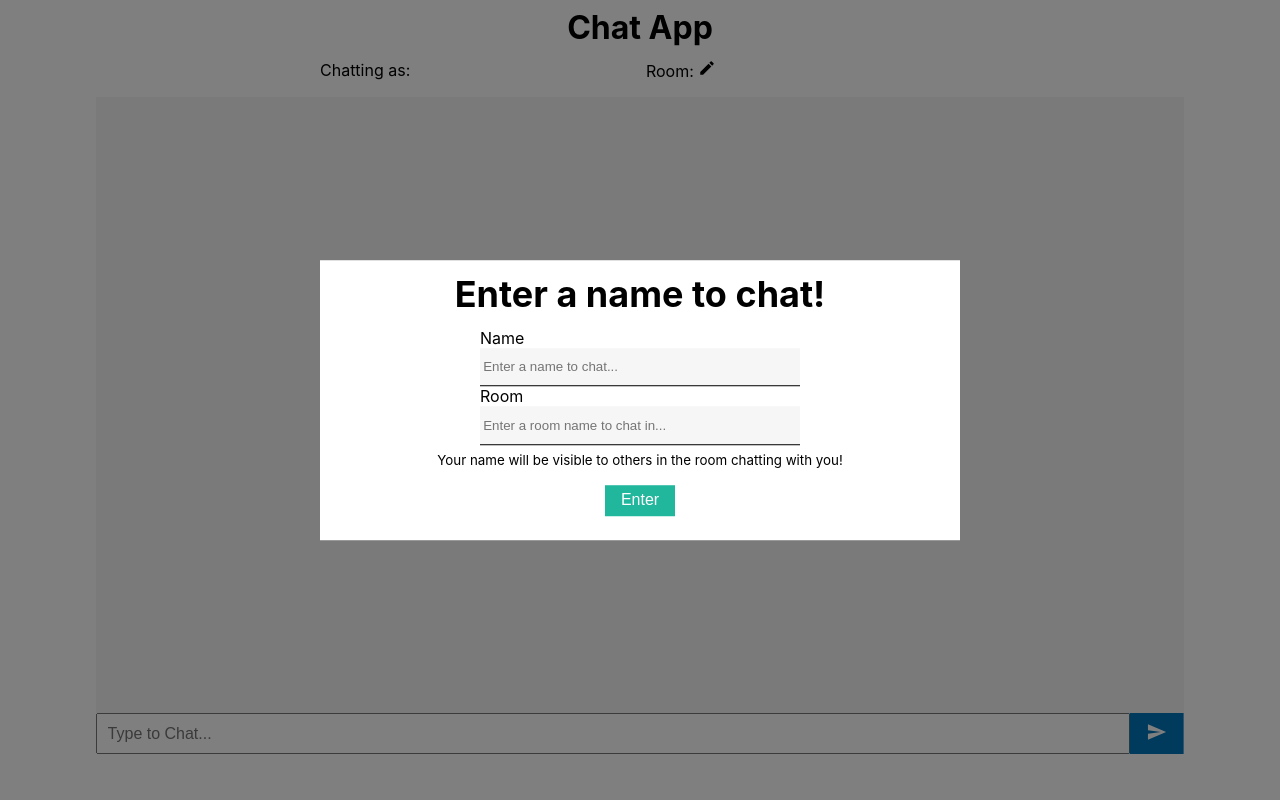
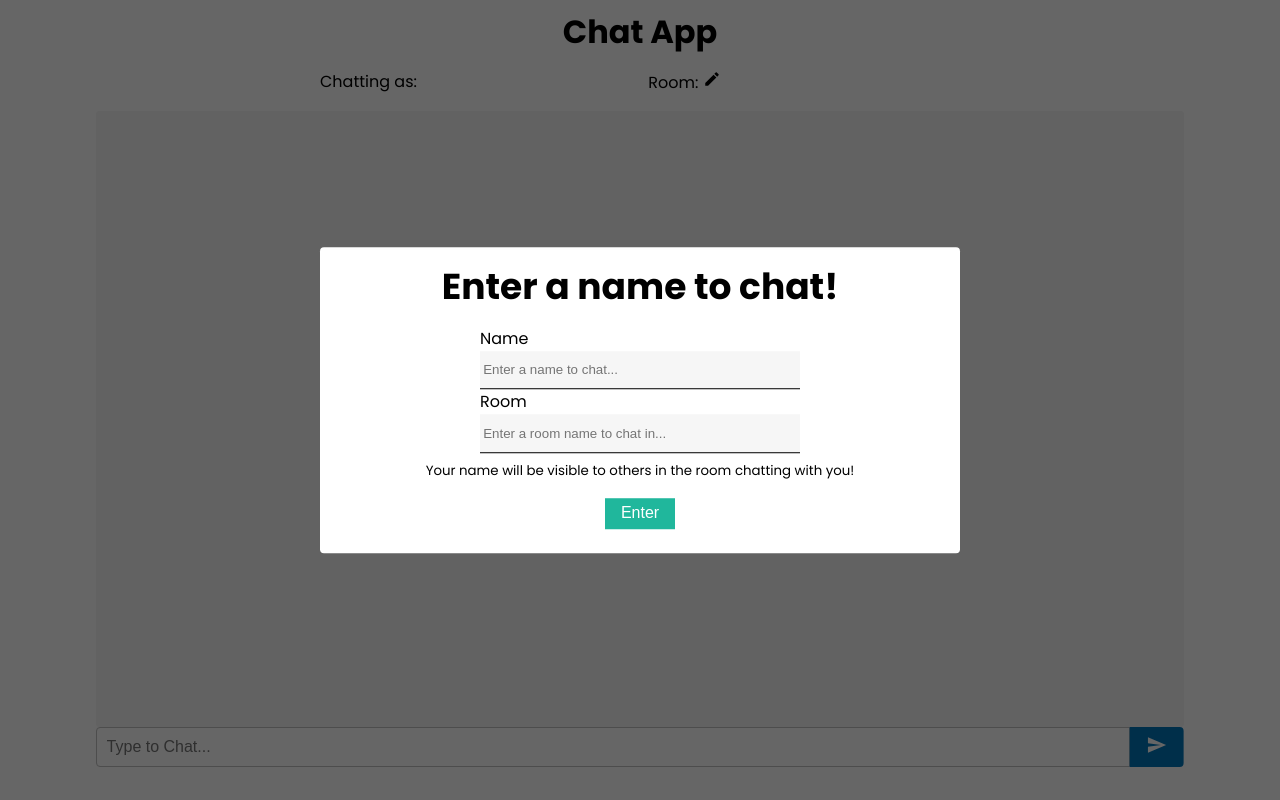
Before and after one commit to AChumber/chat-app, a React (Create React App) app in the folder frontend/: page / in a window 1280 px wide. Built offline with nearby package versions, Linux system fonts and the light colour scheme.

Commit message:
UI Changes - Font, chat message shows intended UI, send button animates on hover, border-radius.

```diff
--- a/frontend/public/index.html
+++ b/frontend/public/index.html
@@ -10,6 +10,9 @@
       content="Web site created using create-react-app"
     />
     <link rel="apple-touch-icon" href="%PUBLIC_URL%/logo192.png" />
+    <link rel="preconnect" href="https://fonts.googleapis.com">
+<link rel="preconnect" href="https://fonts.gstatic.com" crossorigin>
+<link href="https://fonts.googleapis.com/css2?family=Poppins:ital,wght@0,200;0,300;0,400;0,500;0,600;0,700;1,400&display=swap" rel="stylesheet">
     <!--
       manifest.json provides metadata used when your web app is installed on a
       user's mobile device or desktop. See https://developers.google.com/web/fundamentals/web-app-manifest/
@@ -24,7 +27,7 @@
       work correctly both with client-side routing and a non-root public URL.
       Learn how to configure a non-root public URL by running `npm run build`.
     -->
-    <title>React App</title>
+    <title>Chat App</title>
   </head>
   <body>
     <noscript>You need to enable JavaScript to run this app.</noscript>
--- a/frontend/src/components/chatContainer/chatContainer.scss
+++ b/frontend/src/components/chatContainer/chatContainer.scss
@@ -1,4 +1,5 @@
 .chat-container {
+    border-radius: 4px;
     position: relative;
     background-color: rgb(245, 245, 245);
     width: 85%;
--- a/frontend/src/components/chatContainer/chatInput/ChatInput.tsx
+++ b/frontend/src/components/chatContainer/chatInput/ChatInput.tsx
@@ -49,7 +49,7 @@ const ChatInput: React.FC<Props> = ({ socket, setMessages }) => {
                 value={ messageInput }
                 onChange={ (e) => setMessageInput(e.target.value) }
                 placeholder="Type to Chat..." />
-            <button onClick={ handleSend }><MdSend /></button>
+            <button onClick={ handleSend }><MdSend /><span className='send-btn-text'>Send</span></button>
         </div>
     )
 }
--- a/frontend/src/components/chatContainer/chatInput/chatInput.scss
+++ b/frontend/src/components/chatContainer/chatInput/chatInput.scss
@@ -9,9 +9,12 @@
         width: 95%;
         font-size: 1rem;
         padding: 0.6rem;
+        border: 1px solid rgb(192, 192, 192);
+        border-radius: 4px 0px 0px 4px;
     }
 
     button {
+        position: relative;
         display: block;
         font-size: 1rem;
         width: 5%;
@@ -21,17 +24,36 @@
         color: white;
         cursor: pointer;
         transition: background-color 0.15s ease-in-out;
+        border-radius: 0 4px 4px 0;
 
         position: absolute;
         left: 100%;
         transform: translateX(-100%);
 
+        & > .send-btn-text {
+            position: absolute;
+            left: -35px;
+            opacity: 0;
+            font-weight: 600;
+            transition: opacity 0.25s ease-in 200ms, left 0.2s ease-in-out 150ms;
+        }
+
         &:hover {
             background-color: rgb(0, 81, 129);
+        }
+        &:hover > .send-btn-text {
+            opacity: 1;
+            left: 50%;
+            transform: translateX(-50%);
+        }
+        &:hover>svg {
+            transform: translateX(20px);
+            opacity: 0;
         }
 
         & svg {
             transform: scale(1.3);
+            transition: all 0.2s ease-in-out;
         }
     }
 }
--- a/frontend/src/components/chatContainer/chatMessage/chatMessage.scss
+++ b/frontend/src/components/chatContainer/chatMessage/chatMessage.scss
@@ -7,9 +7,14 @@
     padding: 0.5rem;
     float:left;
 
+    .chat-message {
+        margin: 0;
+        padding-bottom: 0.15rem;
+    }
+
     & .message-date {
         position: absolute;
-        bottom: -21%;
+        bottom: -46%;
         font-size: 0.6rem;
         font-style: italic;
     }
@@ -17,6 +22,7 @@
     & h3 {
         font-size: 0.9rem;
         color: rgb(70, 70, 70);
+        margin: 0;
     }
 }
 .my_message {
@@ -25,7 +31,7 @@
     background-color: white;
 
     & .message-date {
-        right: 1%;
+        right: 0.5rem;
     }
 }
 
--- a/frontend/src/components/modal/modal.scss
+++ b/frontend/src/components/modal/modal.scss
@@ -5,16 +5,14 @@
     left: 0;
     width: 100%;
     height: 100%;
-    background: rgba(0,0,0,0.5);
+    background: rgba(0,0,0,0.6);
 }
 
 .modal-container{
+    border-radius: 4px;
     background: white;
     position: absolute;
     z-index: 101;
-    // top: 50%;
-    // left: 50%;
-    // transform: translate(-50%, -50%);
     width: clamp(45%, 50%, 95%);
     height: auto;
     padding-bottom: 1.5rem;
--- a/frontend/src/index.scss
+++ b/frontend/src/index.scss
@@ -4,9 +4,7 @@
   box-sizing: border-box;
 }
 body {
-  font-family: -apple-system, BlinkMacSystemFont, 'Segoe UI', 'Roboto', 'Oxygen',
-    'Ubuntu', 'Cantarell', 'Fira Sans', 'Droid Sans', 'Helvetica Neue',
-    sans-serif;
+  font-family: 'Poppins', sans-serif;
   -webkit-font-smoothing: antialiased;
   -moz-osx-font-smoothing: grayscale;
   overflow-y: hidden;
```
